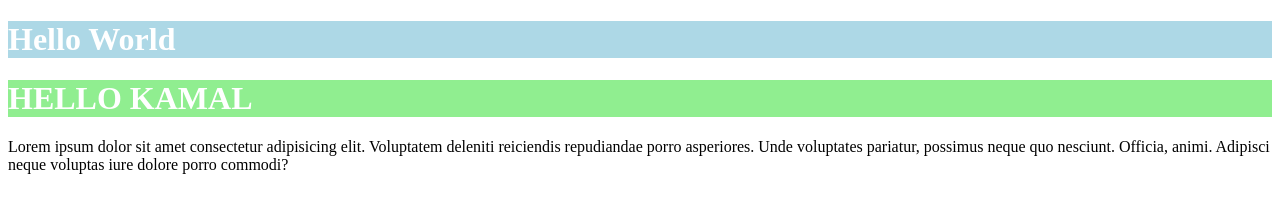
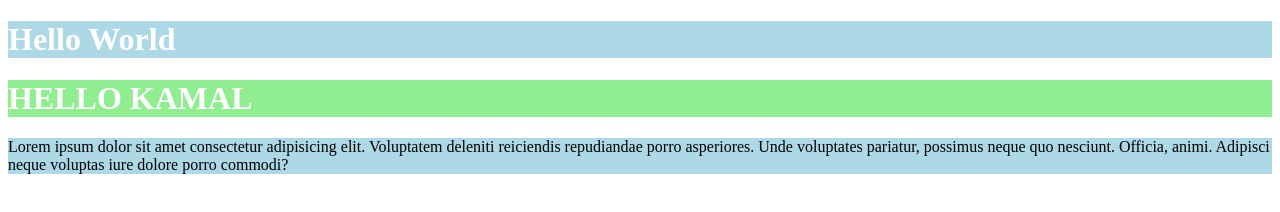
Before and after one commit to sashinkachamath-hue/It-Day3, a plain HTML site: page index.html in a window 1280 px wide. Drawn offline with Linux system fonts and the light colour scheme.

Commit message:
Update HTML structure and CSS styles for consistency and improved readability

```diff
--- a/CSS/style.css
+++ b/CSS/style.css
@@ -24,3 +24,7 @@ body{
     background-color: lightgreen;
     color: white;
 }
+
+#pg-background{
+    background-color: lightblue;
+}
--- a/index.html
+++ b/index.html
@@ -9,7 +9,7 @@
 <body>
      <h1 class="bg-blue-h1" >  Hello World  </h1>
      <h1 class="bg-green-h1"> HELLO KAMAL</h1>
-     <p> Lorem ipsum dolor sit amet consectetur adipisicing elit. Voluptatem deleniti reiciendis repudiandae porro asperiores. Unde voluptates pariatur, possimus neque quo nesciunt. Officia, animi. Adipisci neque voluptas iure dolore porro commodi?</p>
+     <p id="pg-background"> Lorem ipsum dolor sit amet consectetur adipisicing elit. Voluptatem deleniti reiciendis repudiandae porro asperiores. Unde voluptates pariatur, possimus neque quo nesciunt. Officia, animi. Adipisci neque voluptas iure dolore porro commodi?</p>
 
 </body>
 </html>
```
Also changed, not shown: about.html (+1 -1 lines).
